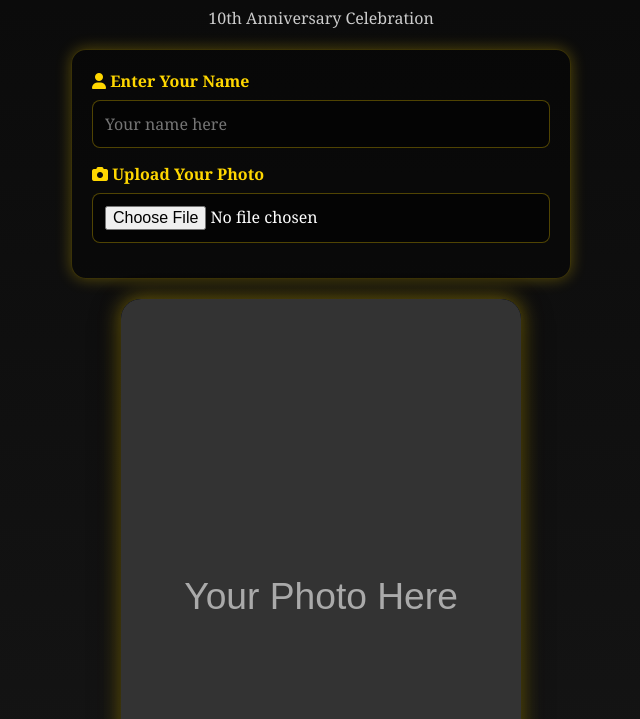
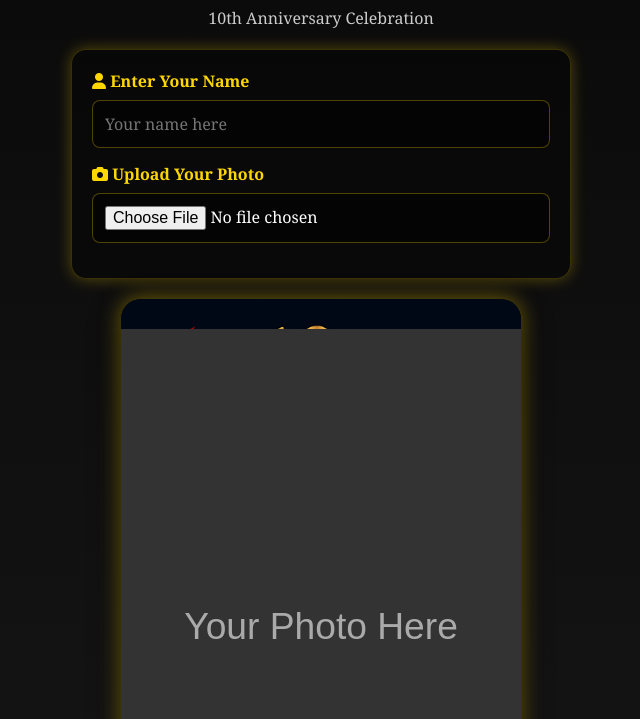
Before and after one commit to fonker001/DC_Tumaini_-10, a plain HTML site: page index.html in a window 1280 px wide. Shown: the part 81-800 px from the top of the page, without its empty margins (319-959 px from the left). Drawn offline with Linux system fonts and the light colour scheme.

Commit message:
Update index.html

```diff
--- a/index.html
+++ b/index.html
@@ -114,7 +114,17 @@
             background-position: center;
         }
 
-        .user-photo {position: absolute; top: 50%; left: 50%; transform: translate(-50%, -50%); width: 100%; height: 100%; object-fit: cover;     /* keeps aspect ratio, fills container */ object-position: center center; z-index: 2;}
+        .user-photo {
+            position: absolute;
+            top: 55%;
+            left: 50%;
+            transform: translate(-50%, -50%);
+            width: 100%;
+            height: 100%;
+            object-fit: cover;     /* keeps aspect ratio, fills container */
+            object-position: center center;
+            z-index: 2;
+        }
 
         .caption {
             position: absolute;
```
